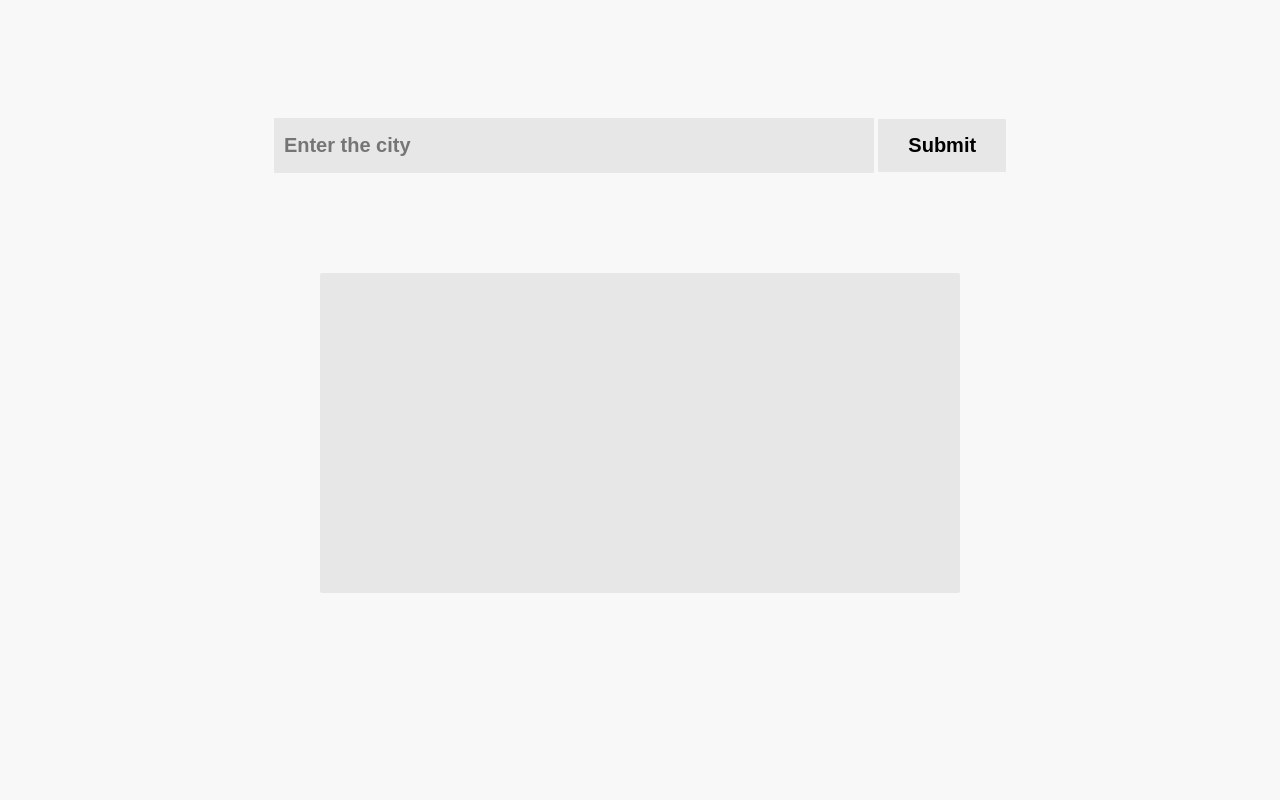
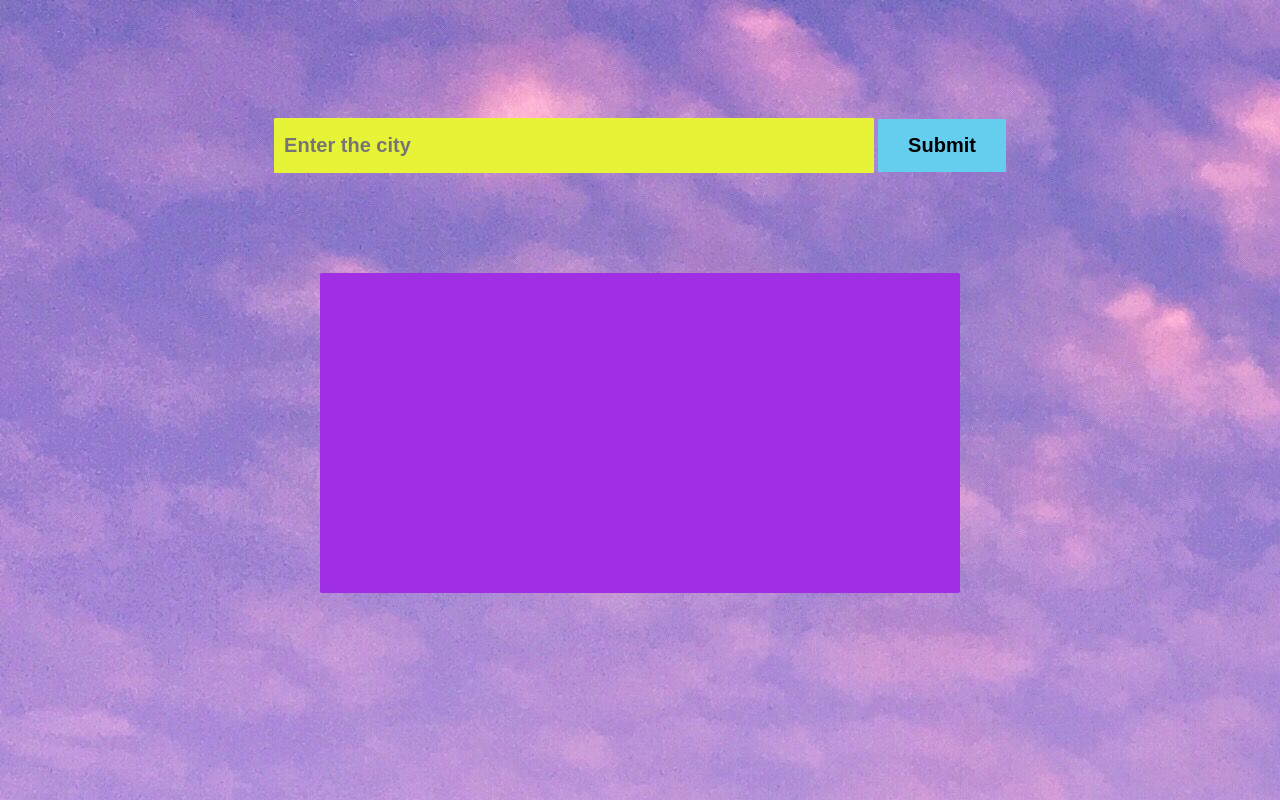
Before and after one commit to Abhishek-crypt/weatherapp, a plain HTML site: page index.html in a window 1280 px wide. Drawn offline with Linux system fonts and the light colour scheme.

Commit message:
initial commit

```diff
--- a/style.css
+++ b/style.css
@@ -5,10 +5,14 @@
   }
 
   body{
-    font-family: "Nunito",sans-serif;
-    background: #f8f8f8;
+    font-family: "Montserrat","sans-serif";
+    background: #75cc112c;
+    background-image: url(sky.jpg);
   }
 
+  h1 {
+    text-align: center;
+  }
   .input{
     text-align: center;
     margin: 100px auto;
@@ -16,29 +20,29 @@
 
   input[type="submit"]{
     padding: 15px 30px;
-    background: #e7e7e7;
+    background: #65ceee;
     border: none;
     border-radius: 1px;
-    font-family: "Nunito",sans-serif;
+    font-family: "Montserrat",sans-serif;
     font-weight:bold;
-    font-size: 20px;
+    font-size : 20px;
   }
 
   .input input[type="text"]{
     width: 600px;
     height: 55px;
     padding: 5px 10px;
-    background: #e7e7e7;
+    background: #e7f337;
     border: none;
     border-radius: 1px;
-    font-family: "Nunito",sans-serif;
+    font-family: "Montserrat",sans-serif;
     font-weight:bold;
     font-size: 20px;
   }
 
   .card{
     width: 50%;
-    background: #e7e7e7;
+    background: #a02ee2;
     height: 40vh;
     margin: 50px auto;
     border-radius: 2px;
```
Also changed, not shown: sky.jpg (added).
